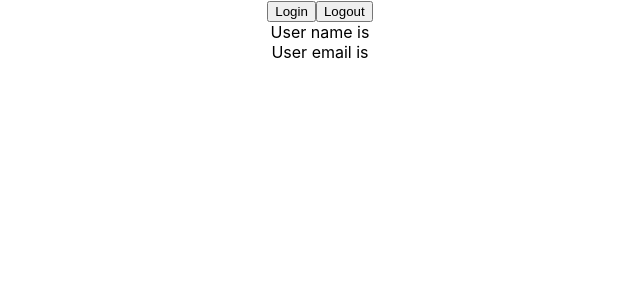
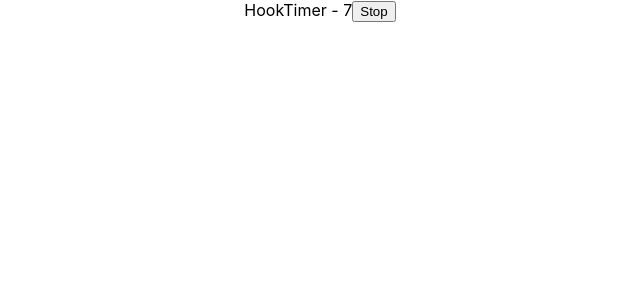
Before and after one commit to kbu715/react-typescript-demo, a React (Create React App) app: page / in a window 1280 px wide. Shown: the top 300 px of the page, without its empty margins (320-960 px from the left). Built offline with nearby package versions, Linux system fonts and the light colour scheme.

Commit message:
✨ useRef Hook with React and TypeScript (DomRef and MutableRef)

```diff
--- a/src/App.tsx
+++ b/src/App.tsx
@@ -1,11 +1,10 @@
 import './App.css';
-import { User } from './components/context/User';
-import { UserContextProvider } from './components/context/UserContext';
+import { MutableRef } from './components/ref/MutableRef';
 
 function App() {
   return (
     <div className="App">
-      <UserContextProvider><User /></UserContextProvider>
+      <MutableRef />
     </div>
   );
 }
--- /dev/null
+++ b/src/components/ref/MutableRef.tsx
@@ -0,0 +1,30 @@
+import { useEffect, useRef, useState } from "react";
+
+export const MutableRef = () => {
+  const [timer, setTimer] = useState(0);
+  const interValRef = useRef<number | null>(null);
+
+  const stopTimer = () => {
+    if (interValRef.current) {
+      window.clearInterval(interValRef.current);
+    }
+  }
+
+  useEffect(() => {
+    interValRef.current = window.setInterval(() => { // setInterval returns id(number)
+      setTimer((timer) => timer + 1)
+    }, 1000);
+
+    return () => {
+      stopTimer();
+    }
+
+  }, [])
+
+  return (
+    <div>
+      HookTimer - {timer}
+      <button onClick={() => stopTimer()}>Stop</button>
+    </div>
+  )
+}
```
Also changed, not shown: src/components/ref/DomRef.tsx (added, +16 -0 lines).
